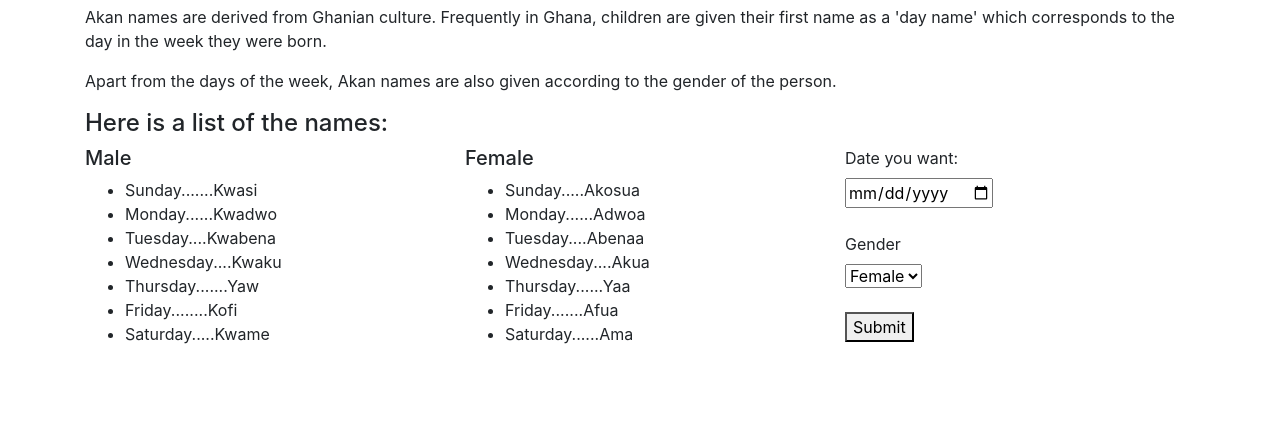
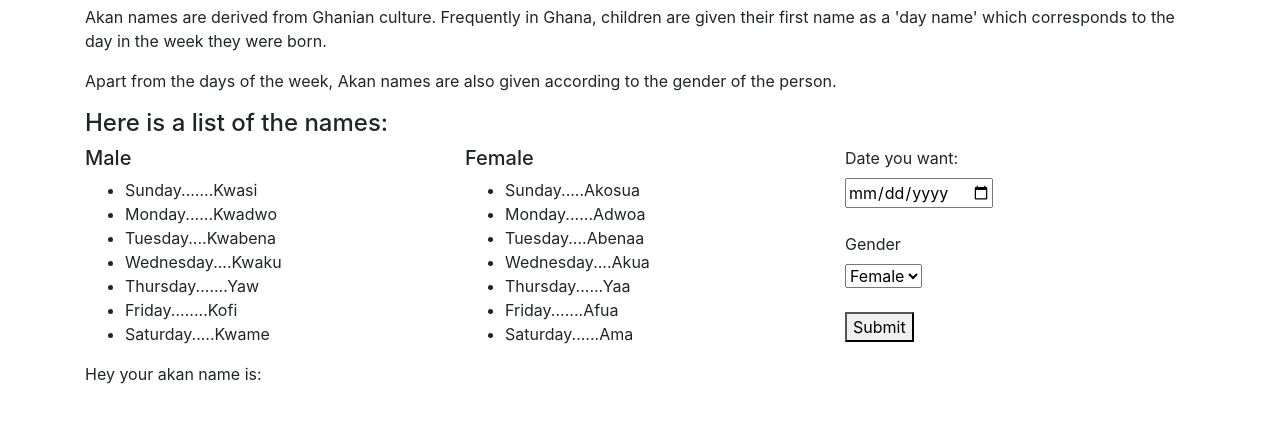
Before and after one commit to Eliane-5/week2, a plain HTML site: page index.html in a window 1280 px wide. Shown: the part 97-520 px from the top of the page. Drawn offline with Linux system fonts and the light colour scheme.

Commit message:
adding a display area for the akan name

```diff
--- a/index.html
+++ b/index.html
@@ -57,14 +57,14 @@
                             <button type="submit" onclick="akan()" >Submit</button>
                     </div>
                 </div>
-               <!-- <div id="display">
+                <div id="display">
                         <p>Hey your akan name is:</p>
                         <p id="name"></p>
                 </div>
             </div>
         </div>
     </div>
-    <script src="index.js"></script>
+    <!--<script src="index.js"></script>
 </body>
 </html>
 -->
```
